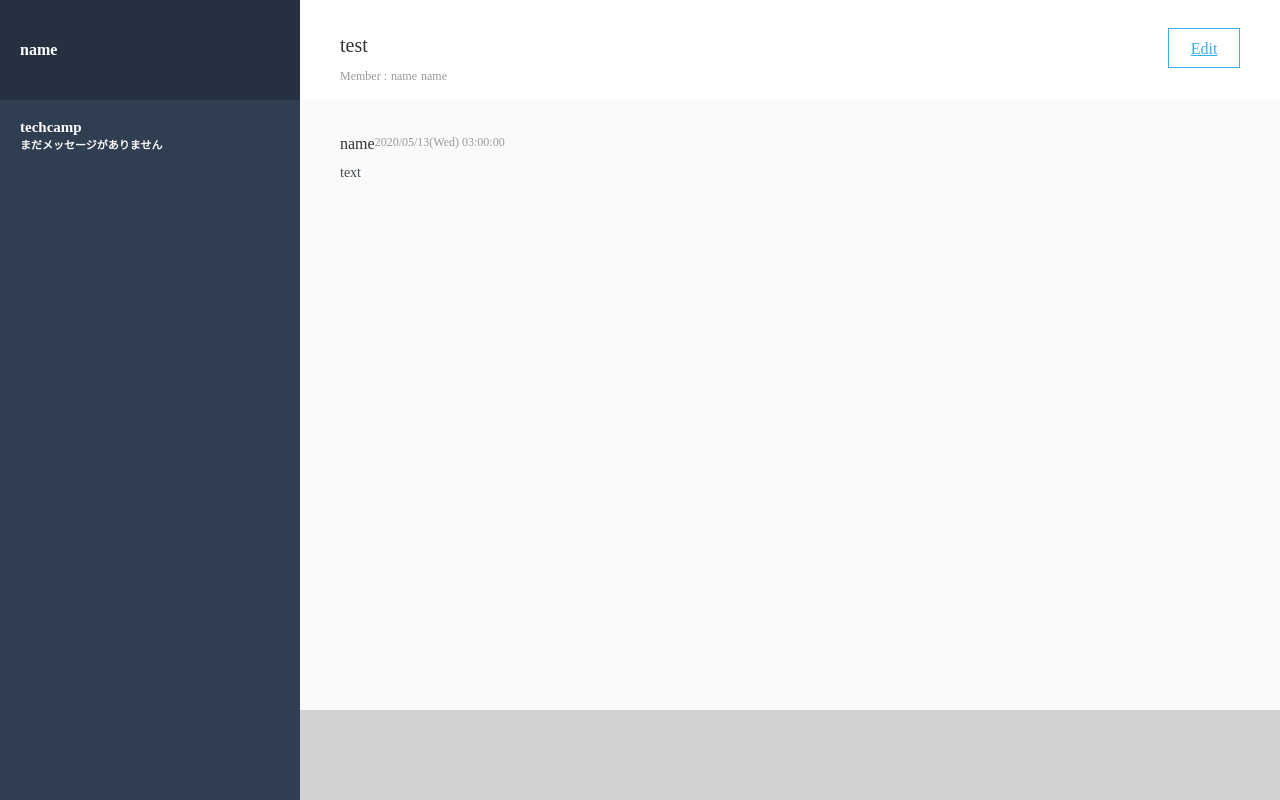
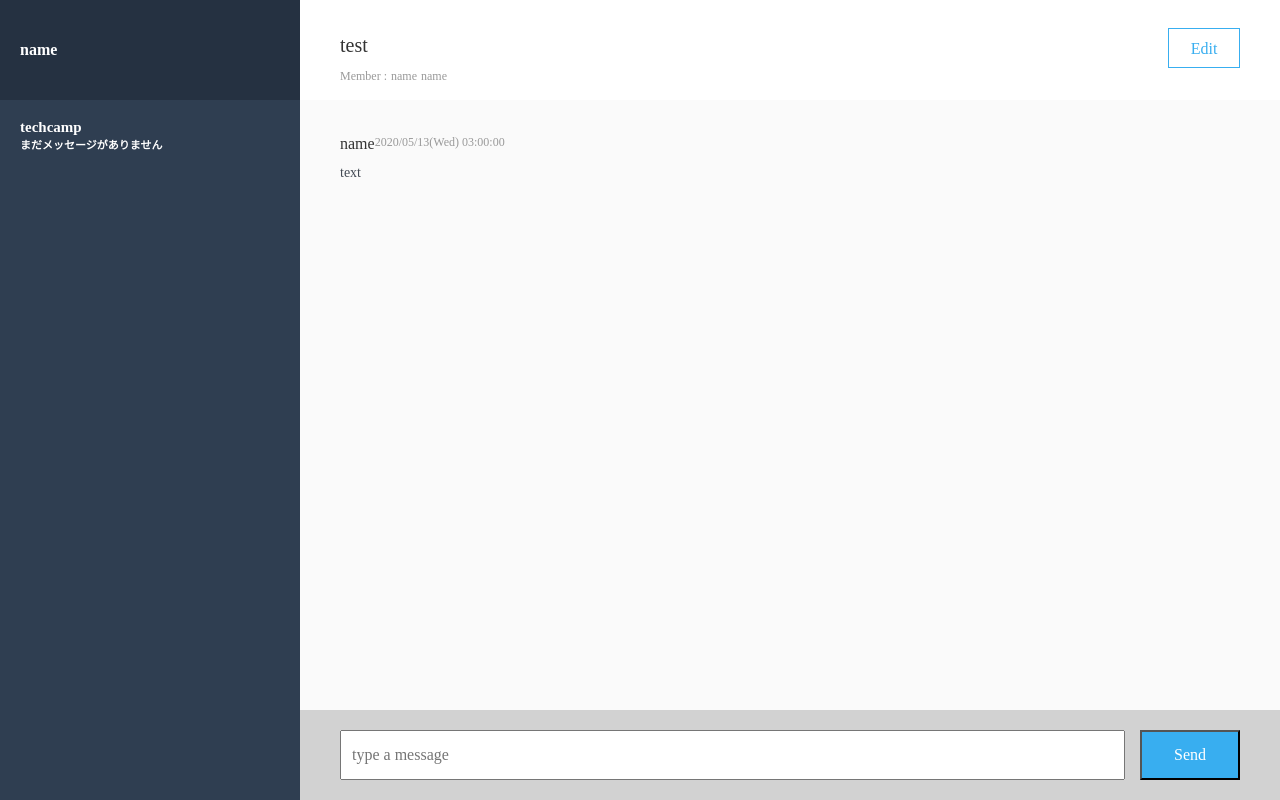
Before and after one commit to okusako-taishi/chat-space, a Rails app: page / in a window 1280 px wide. Run offline with Rails 7, Linux system fonts and the light colour scheme; style sheets or scripts are compiled from the project's sources; some libraries are stand-ins or nearby versions.

Commit message:
chat-space form実装

```diff
--- a/app/assets/stylesheets/modules/_messages.scss
+++ b/app/assets/stylesheets/modules/_messages.scss
@@ -123,6 +123,7 @@
       &__btn{
         color: #38aef0;
         font-size: 16px;
+        text-decoration: none;
       }
 
 
@@ -160,6 +161,42 @@
     height: 90px;
     width: 100%;
     background-color: #d2d2d2;
+    padding: 20px 40px;
+    display: flex;
+    &__post {
+      display: flex;
+      height: 50px;
+      width: calc( 100vw - 495px);
+      position: relative;
+      &__text {
+        height: 50px;
+        width: 100%;
+        padding: 0 10px;
+        position: absolute;
+        top: 0;
+      }
+      &__image {
+        position: absolute;
+        top: 19px;
+        right: 10px;
+        cursor: pointer;
+        &__file{
+          display: none;
+
+        }
+      }
+    }
+    &__send {
+      height: 50px;
+      width: 100px;
+      margin-left: 15px;
+      background-color: #38aef0;
+      color: #ffffff;
+      cursor: pointer;
+
+    }
+
+
   }
 
 }
--- a/app/views/messages/_main_chat.html.haml
+++ b/app/views/messages/_main_chat.html.haml
@@ -23,3 +23,9 @@
         text
 
   %form.chat-main__footer
+    .chat-main__footer__post
+      %input.chat-main__footer__post__text{type: "text", placeholder: "type a message"}
+      %label{class: "chat-main__footer__post__image"}
+        %i.far.fa-image
+        %input.chat-main__footer__post__image__file{type: "file"}
+    %input.chat-main__footer__send{type: "submit", value: "Send" }
```
